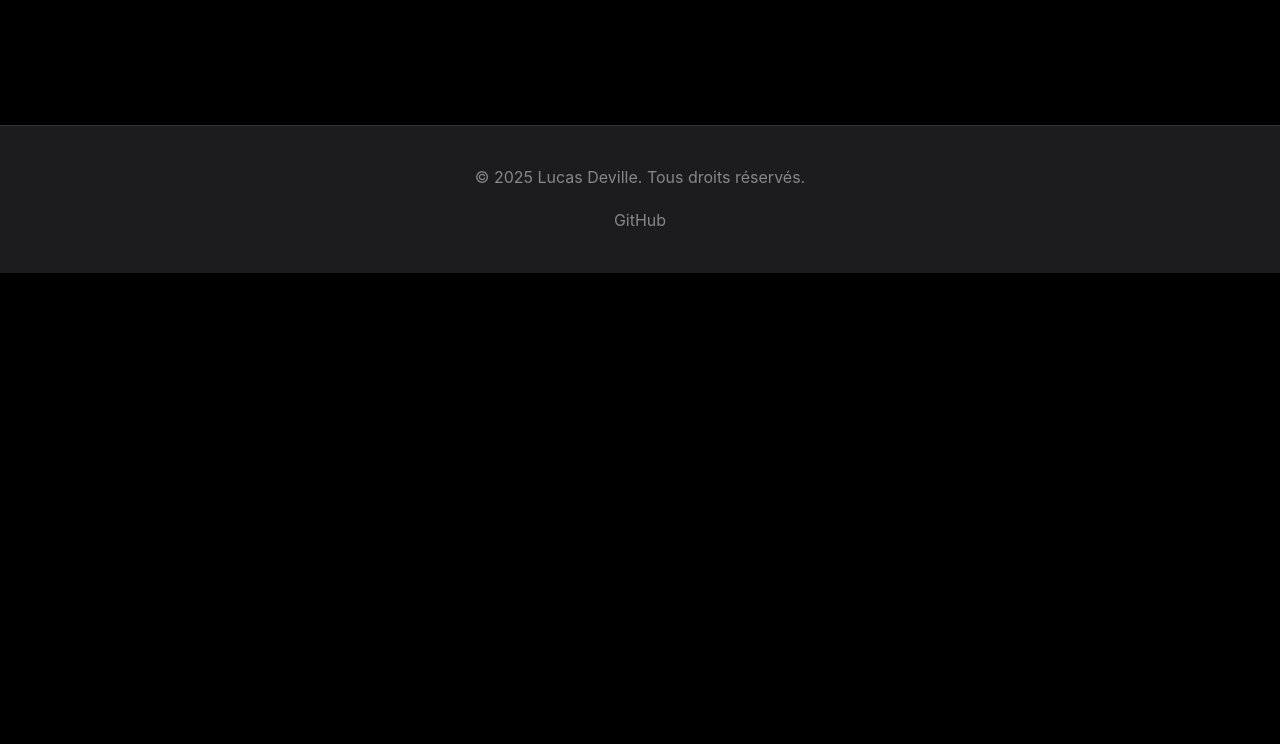
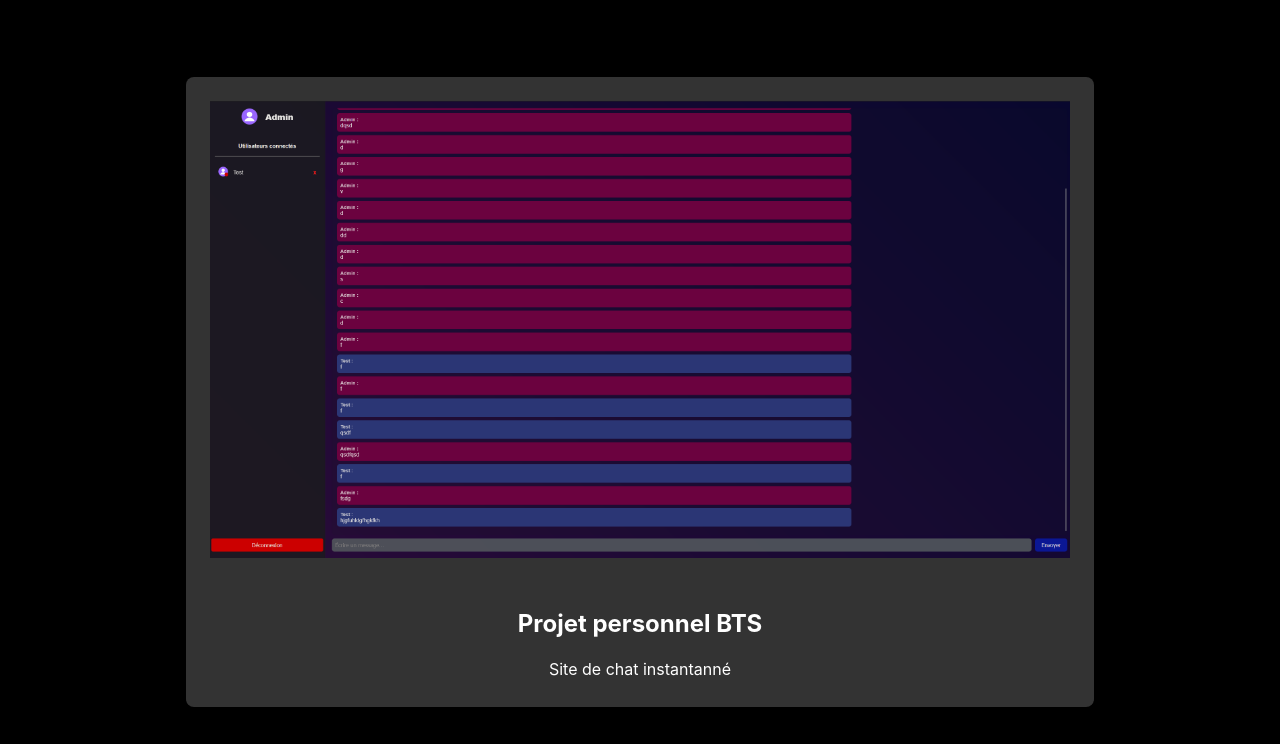
Before and after one commit to Hoza-GH/portfolio2025, a plain HTML site: page src/pages/projetsecole.html in a window 1280 px wide. Shown: the part 5396-6140 px from the top of the page. Before the commit the page ends 5669 px from the top, so only its background shows below. Drawn offline with Linux system fonts and the light colour scheme.

Commit message:
ajout projet perso

```diff
--- a/src/pages/projetsecole.html
+++ b/src/pages/projetsecole.html
@@ -82,6 +82,13 @@
                     <p>Mise en place d'un pipeline CI/CD avec Circle CI pour l'automatisation des tests et du déploiement.</p>
                 </div>
             </div>
+            <div class="project-card">
+                <img src="../assets/img/Capture d’écran 2025-04-07 223611.png" alt="Circle CI">
+                <div class="project-info">
+                    <h3>Projet personnel BTS</h3>
+                    <p>Site de chat instantanné</p>
+                </div>
+            </div>
         </div>
     </section>
 
```
Also changed, not shown: src/assets/img/Capture d’écran 2025-04-07 223611.png (added).
